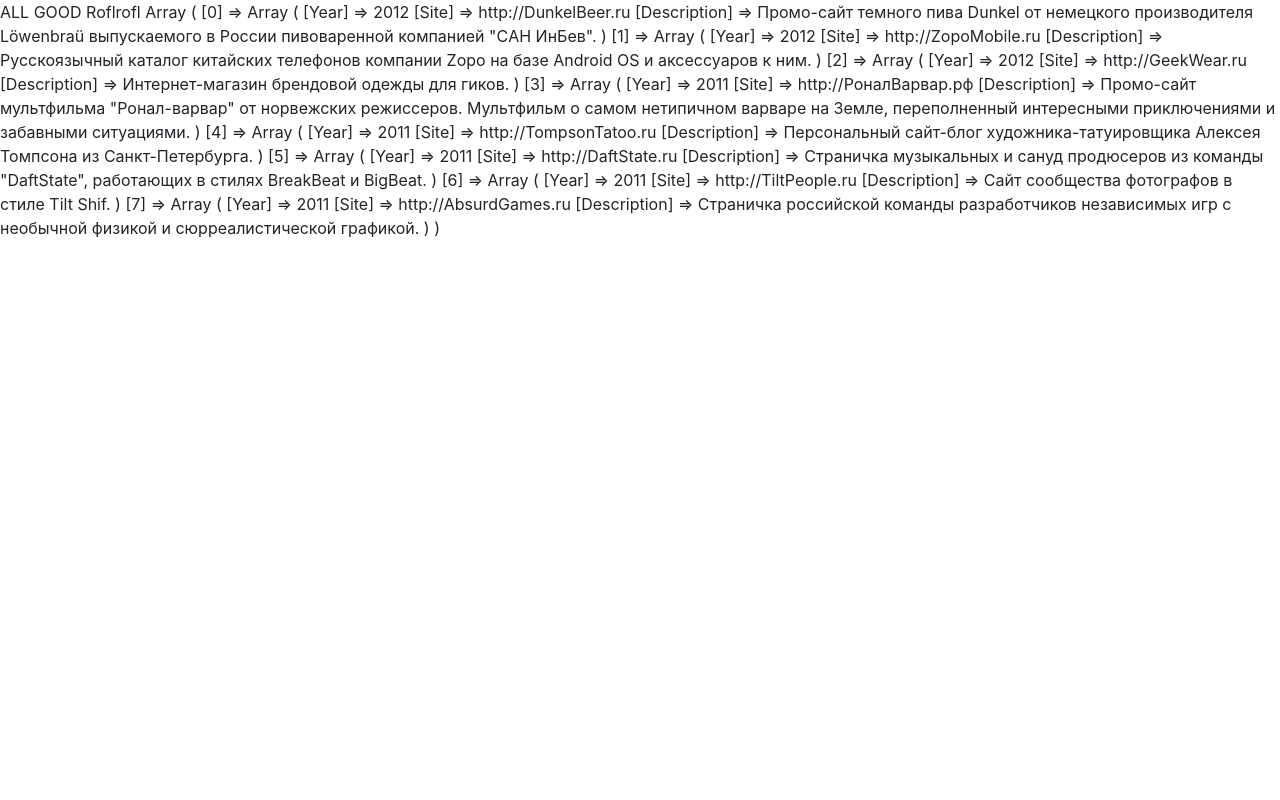
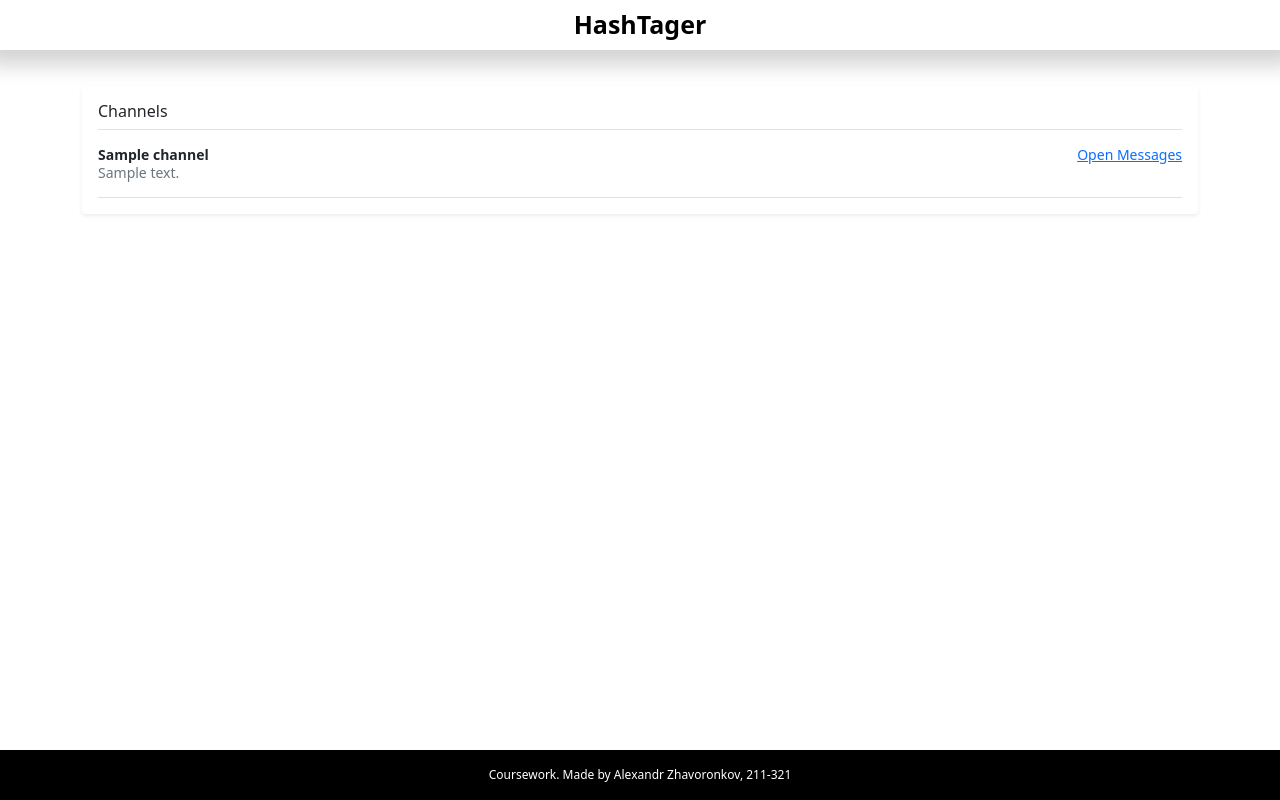
Before and after one commit to AlexZhaba/php-mvc-coursework, a PHP site: page / in a window 1280 px wide. Run offline with PHP 8.4, Linux system fonts and the light colour scheme; tables that the repository leaves empty hold one stand-in row (values such as "Sample post").

Commit message:
make simple app

```diff
--- a/app/base/route.php
+++ b/app/base/route.php
@@ -1,11 +1,46 @@
 <?php
+
+use PhpMyAdmin\Header;
+
   class Route {
     static public function start() {
-      include "app/controllers/controller_main.php";
-      include "app/models/FriendList.php";
+      include "app/models/Channels.php";
+      include "app/models/User.php";
+      include "app/models/ChannelMessages.php";
+      include "app/models/HashTag.php";
+      include "app/models/Channel.php";
+      include "app/models/Categories.php";
 
-      $controller = new ControllerMain;
+      $url = strtok($_SERVER["REQUEST_URI"], '?');
+      switch ($url) {
+        case "/": {
+          include "app/controllers/controller_main.php";
+          $controller = new ControllerMain;
+          break;
+        }
+
+        case "/channel": {
+          include "app/controllers/controller_channel_messages.php";
+          // echo $_GET['id'];
+          if (!isset($_GET['id']) | !is_numeric($_GET['id'])) {
+            header("Location: /");
+            break;
+          }
+          if (!isset($_GET['category'])) {
+            $category = "";
+          } else {
+            $category = $_GET['category'];
+          }
+          $controller = new ControllerChannelMessages($_GET['id'], $category);
+          break;
+        }
+        default: {
+          header("Location: /");
+          break;
+        }
+      }
       $controller->trigger();
+      // print_r($url = strtok($_SERVER["REQUEST_URI"], '?'));
     }
   }
 ?>
--- a/app/controllers/controller_main.php
+++ b/app/controllers/controller_main.php
@@ -2,11 +2,11 @@
   class ControllerMain extends BaseController {
     public function __construct() {
       $this->view = new View("template_view.php");
-      $this->model = new FriendList();
+      $this->model = new Channels();
     }
 
     public function trigger() {
-      $this->view->generate("main_view.php", $this->model->get_data());
+      $this->view->generate("channels_view.php", $this->model->get_data());
     }
   }
 ?>
--- a/app/database/DBConnector.php
+++ b/app/database/DBConnector.php
@@ -11,11 +11,30 @@
         die("Connection failed: " . mysqli_connect_error());
       }
       $this->conn = $conn;
-      echo "ALL GOOD";
+    }
+
+    public function closeConnection() {
+      mysqli_close($this->conn);
+    }
+    public function get_all($table_name) {
+      $sql = "SELECT * FROM ".$table_name;
+      $result = mysqli_query($this->conn, $sql);
+      $rows = mysqli_fetch_all($result, MYSQLI_ASSOC);
+      return $rows;
+    }
+
+    public function get_unique($table_name, $id_value, $id_name = "id") {
+      $sql = "SELECT * FROM ".$table_name." WHERE ".$id_name."=".$id_value;
+      $result = mysqli_query($this->conn, $sql);
+      $rows = mysqli_fetch_all($result, MYSQLI_ASSOC);
+      return $rows;
+    }
+
+    public function sql($sql) {
+      $result = mysqli_query($this->conn, $sql);
+      $rows = mysqli_fetch_all($result, MYSQLI_ASSOC);
+      return $rows;
+    }
+
   }
-
-  public function closeConnection() {
-    mysqli_close($this->conn);
-  }
-}
 ?>
--- /dev/null
+++ b/app/models/Categories.php
@@ -0,0 +1,10 @@
+<?php
+  class Categories extends Model {
+    public function get_data() {
+      $db_connector = new DBConnector();
+      $categories_data = $db_connector->get_all("Categories");
+      $db_connector->closeConnection();
+      return $categories_data;
+    }
+  }
+?>
--- /dev/null
+++ b/app/models/Channel.php
@@ -0,0 +1,20 @@
+<?php
+  class Channel extends Model {
+    public $id;
+    public function __construct($id) {
+      $this->id = $id;
+    }
+    public function get_data() {
+      $db_connector = new DBConnector();
+      $channel_data = $db_connector->get_unique("Channels", $this->id);
+      $db_connector->closeConnection();
+      if (count($channel_data) == 0) {
+        return null;
+      }
+      if ($channel_data[0]["isLike"] == 0) {
+        header("Location: /");
+      }
+      return $channel_data[0];
+    }
+  }
+?>
--- /dev/null
+++ b/app/models/ChannelMessages.php
@@ -0,0 +1,45 @@
+<?php
+  class ChannelMessages extends Model {
+    public $channel_id;
+    public $category;
+    public $channel;
+    public function __construct($channel_id, $category) {
+      $this->channel_id = $channel_id;
+      $this->category = $category;
+    }
+
+    public function get_data() {
+      $db_connector = new DBConnector();
+      $this->channel = new Channel($this->channel_id);
+      if ($this->category == "") {
+        $pure_messages = $db_connector->get_unique("Messages", $this->channel_id, "channel_id");
+      } else {
+        $pure_messages = $db_connector->sql('SELECT * FROM Messages where hashtag_id=
+        (SELECT hashtag_id from Categories_hashtags_relations where category_id=
+        (SELECT id from Categories where name="'.$this->category.'"))');
+      }
+      if ($this->channel->get_data() == null) {
+        header('Location: /');
+        return;
+      }
+      foreach ($pure_messages as &$message) {
+        $user = new User($message["user_id"]);
+        if (!is_null($message["hashtag_id"])) {
+          $hashtag = new Hashtag($message["hashtag_id"]);
+          $message["hashtag"] = $hashtag->get_data();
+        }
+        $message["user"] = $user->get_data();
+      }
+
+      $db_connector->closeConnection();
+
+      $result["messages"] = $pure_messages;
+      $result["channel"] = $this->channel->get_data();
+
+      $categories = new Categories();
+      $result["categories"] = $categories->get_data();
+      $result["activeCategory"] = $this->category;
+      return $result;
+    }
+  }
+?>
--- /dev/null
+++ b/app/models/Channels.php
@@ -0,0 +1,10 @@
+<?php
+  class Channels extends Model {
+    public function get_data() {
+      $db_connector = new DBConnector();
+      $channels = $db_connector->get_all("Channels");
+      $db_connector->closeConnection();
+      return $channels;
+    }
+  }
+?>
--- a/app/models/FriendList.php
+++ /dev/null
@@ -1,58 +0,0 @@
-<?php
-  class FriendList extends Model {
-    public function get_data() {
-      $db_connector = new DBConnector();
-      return array(
-
-        array(
-          'Year' => '2012',
-          'Site' => 'http://DunkelBeer.ru',
-          'Description' => 'Промо-сайт темного пива Dunkel от немецкого производителя Löwenbraü выпускаемого в России пивоваренной компанией "CАН ИнБев".'
-        ),
-
-        array(
-          'Year' => '2012',
-          'Site' => 'http://ZopoMobile.ru',
-          'Description' => 'Русскоязычный каталог китайских телефонов компании Zopo на базе Android OS и аксессуаров к ним.'
-        ),
-
-        array(
-          'Year' => '2012',
-          'Site' => 'http://GeekWear.ru',
-          'Description' => 'Интернет-магазин брендовой одежды для гиков.'
-        ),
-
-        array(
-          'Year' => '2011',
-          'Site' => 'http://РоналВарвар.рф',
-          'Description' => 'Промо-сайт мультфильма "Ронал-варвар" от норвежских режиссеров. Мультфильм о самом нетипичном варваре на Земле, переполненный интересными приключениями и забавными ситуациями.'
-        ),
-
-        array(
-          'Year' => '2011',
-          'Site' => 'http://TompsonTatoo.ru',
-          'Description' => 'Персональный сайт-блог художника-татуировщика Алексея Томпсона из Санкт-Петербурга.'
-        ),
-
-        array(
-          'Year' => '2011',
-          'Site' => 'http://DaftState.ru',
-          'Description' => 'Страничка музыкальных и сануд продюсеров из команды "DaftState", работающих в стилях BreakBeat и BigBeat.'
-        ),
-
-        array(
-          'Year' => '2011',
-          'Site' => 'http://TiltPeople.ru',
-          'Description' => 'Сайт сообщества фотографов в стиле Tilt Shif.'
-        ),
-
-        array(
-          'Year' => '2011',
-          'Site' => 'http://AbsurdGames.ru',
-          'Description' => 'Страничка российской команды разработчиков независимых игр с необычной физикой и сюрреалистической графикой.'
-        ),
-
-      );
-    }
-  }
-?>
--- /dev/null
+++ b/app/models/HashTag.php
@@ -0,0 +1,14 @@
+<?php
+  class Hashtag extends Model {
+    public $id;
+    public function __construct($id) {
+      $this->id = $id;
+    }
+    public function get_data() {
+      $db_connector = new DBConnector();
+      $hashtag_data = $db_connector->get_unique("Hashtags", $this->id);
+      $db_connector->closeConnection();
+      return $hashtag_data[0];
+    }
+  }
+?>
--- /dev/null
+++ b/app/models/User.php
@@ -0,0 +1,14 @@
+<?php
+  class User extends Model {
+    public $id;
+    public function __construct($id) {
+      $this->id = $id;
+    }
+    public function get_data() {
+      $db_connector = new DBConnector();
+      $user_data = $db_connector->get_unique("Users", $this->id);
+      $db_connector->closeConnection();
+      return $user_data[0];
+    }
+  }
+?>
--- /dev/null
+++ b/app/views/channels_view.php
@@ -0,0 +1,32 @@
+<!-- <?php
+    print_r($data);
+    echo '
+    ';
+?> -->
+<div class="container">
+  <div class="my-3 p-3 bg-body rounded shadow-sm">
+    <h6 class="border-bottom pb-2 mb-0">Channels</h6>
+    <?php
+        foreach ($data as $channel) {
+            $vars = array(
+                '$name' => $channel["name"],
+                '$description' => $channel["description"],
+                '$id' => $channel["id"],
+            );
+            $template = '
+            <div class="d-flex text-muted pt-3">
+                <div class="pb-3 mb-0 small lh-sm border-bottom w-100">
+                <div class="d-flex justify-content-between">
+                    <strong class="text-' . ($channel["isLike"] == 1 ? 'dark' : 'muted') . '">$name</strong>
+                    ' . ($channel["isLike"] == 0 ? '<span class="text-muted">Untrusted channel</span>'
+                    : '<a href="/channel?id=$id">Open Messages</a>') . '
+                </div>
+                <span class="d-block">$description</span>
+                </div>
+            </div>
+            ';
+            echo strtr($template, $vars);
+        }
+    ?>
+  </div>
+</div>
--- a/app/views/main_view.php
+++ /dev/null
@@ -1,33 +0,0 @@
-<!--<table class="table table-dark">-->
-<!--  <thead>-->
-<!--    <tr>-->
-<!--      <th scope="col">#</th>-->
-<!--      <th scope="col">First</th>-->
-<!--      <th scope="col">Last</th>-->
-<!--      <th scope="col">Handle</th>-->
-<!--    </tr>-->
-<!--  </thead>-->
-<!--  <tbody>-->
-<!--    <tr>-->
-<!--      <th scope="row">1</th>-->
-<!--      <td>Mark</td>-->
-<!--      <td>Otto</td>-->
-<!--      <td>@mdo</td>-->
-<!--    </tr>-->
-<!--    <tr>-->
-<!--      <th scope="row">2</th>-->
-<!--      <td>Jacob</td>-->
-<!--      <td>Thornton</td>-->
-<!--      <td>@fat</td>-->
-<!--    </tr>-->
-<!--    <tr>-->
-<!--      <th scope="row">3</th>-->
-<!--      <td>Larry</td>-->
-<!--      <td>the Bird</td>-->
-<!--      <td>@twitter</td>-->
-<!--    </tr>-->
-<!--  </tbody>-->
-<!--</table>-->
-<?php
-    print_r($data);
-?>
--- a/app/views/templates/template_view.php
+++ b/app/views/templates/template_view.php
@@ -4,11 +4,24 @@
   <meta charset="UTF-8">
   <meta http-equiv="X-UA-Compatible" content="IE=edge">
   <meta name="viewport" content="width=device-width, initial-scale=1.0">
-  <link rel="stylesheet" href="https://cdn.jsdelivr.net/npm/bootstrap@4.6.1/dist/css/bootstrap.min.css" integrity="sha384-zCbKRCUGaJDkqS1kPbPd7TveP5iyJE0EjAuZQTgFLD2ylzuqKfdKlfG/eSrtxUkn" crossorigin="anonymous">
+  <link href="https://cdn.jsdelivr.net/npm/bootstrap@5.0.2/dist/css/bootstrap.min.css" rel="stylesheet" integrity="sha384-EVSTQN3/azprG1Anm3QDgpJLIm9Nao0Yz1ztcQTwFspd3yD65VohhpuuCOmLASjC" crossorigin="anonymous">
+
+  <link rel="stylesheet" href="/css/style.css">
   <title>Document</title>
 </head>
 <body>
-  <span>Roflrofl</span>
-  <?php include 'app/views/'.$content_view; ?>
+  <div class="wrapper">
+    <header class="header">
+      <span>
+        <a href="/" class="header__title">HashTager</a>
+      </span>
+    </header>
+    <main class="main">
+      <?php include 'app/views/'.$content_view; ?>
+    </main>
+    <footer class="footer">
+      <span>Coursework. Made by Alexandr Zhavoronkov, 211-321</span>
+    </footer>
+  </div>
 </body>
 </html>
--- /dev/null
+++ b/css/style.css
@@ -0,0 +1,46 @@
+* {
+  box-sizing: border-box;
+  margin: 0;
+  padding: 0;
+}
+
+.wrapper {
+  display: grid;
+  grid-template-columns: 1fr;
+  grid-template-rows: auto 1fr auto;
+  min-height: 100vh;
+}
+
+.header {
+  width: 100%;
+  display: flex;
+  padding: 0 20px;
+  justify-content: center;
+  height: 50px;
+  color: black;
+  align-items: center;
+  font-size: 25px;
+  font-weight: bold;
+  box-shadow: 0px 0px 20px 15px lightgrey;
+}
+.header__title {
+  text-decoration: none;
+  color: inherit;
+}
+
+.main {
+  padding: 0 20px;
+  padding-top: 20px;
+  display: flex;
+  width: 100%;
+}
+
+.footer {
+  background: black;
+  height: 50px;
+  display: flex;
+  justify-content: center;
+  color: #FFF;
+  align-items: center;
+  font-size: 12px;
+}/*# sourceMappingURL=style.css.map */
--- /dev/null
+++ b/css/style.scss
@@ -0,0 +1,47 @@
+* {
+  box-sizing: border-box;
+  margin: 0;
+  padding: 0;
+}
+
+.wrapper {
+  display: grid;
+  grid-template-columns: 1fr;
+  grid-template-rows: auto 1fr auto;
+  min-height: 100vh;
+}
+
+.header {
+  width: 100%;
+  display: flex;
+  padding: 0 20px;
+  justify-content: center;
+  height: 50px;
+  color: black;
+  align-items: center;
+  font-size: 25px;
+  font-weight: bold;
+  box-shadow: 0px 0px 20px 15px lightgrey;
+
+  &__title {
+    text-decoration: none;
+    color: inherit;
+  }
+}
+
+.main {
+  padding: 0 20px;
+  padding-top: 20px;
+  display: flex;
+  width: 100%;
+}
+
+.footer {
+  background: black;
+  height: 50px;
+  display: flex;
+  justify-content: center;
+  color: #FFF;
+  align-items: center;
+  font-size: 12px;
+}
```
Also changed, not shown: app/controllers/controller_channel_messages.php (added, +12 -0 lines), app/database/schema.sql (added, +42 -0 lines), app/views/channel_messages_view.php (added, +47 -0 lines), 2 other files.
